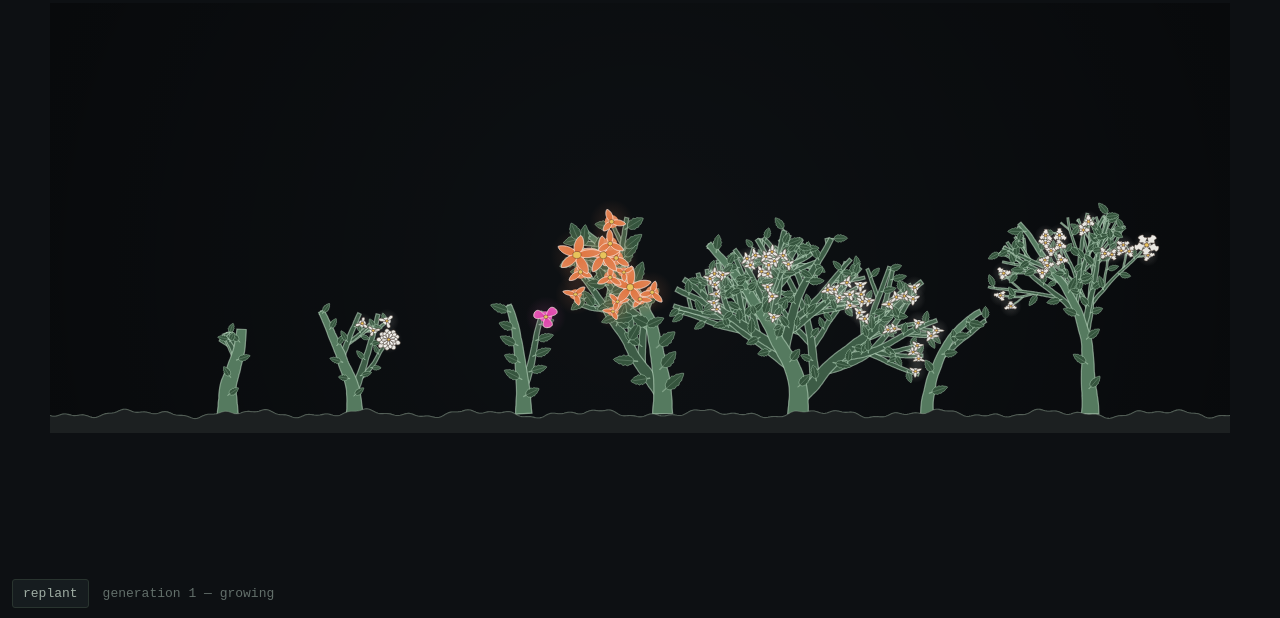
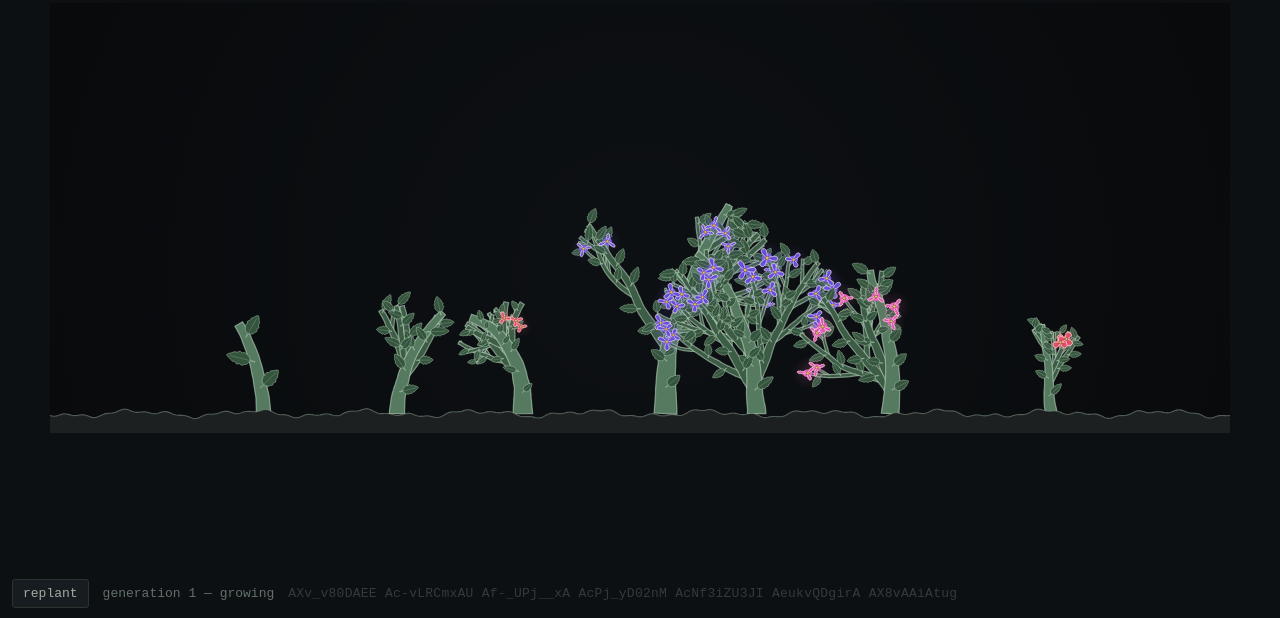
Before and after one commit to musharna/heirloom, a website built with Vite: page garden/index.html in a window 1280 px wide. Shown: the part 182-800 px from the top of the page. Built offline with nearby package versions, Linux system fonts and the light colour scheme; animation ran at ten frames a second.

Commit message:
feat(garden): grow the bed from genomes, and fix the founder distribution
Wires Milestone 2 into the visible pipeline: the garden now draws
express(genome) with growPlant seeded by genomeSeed(genome), never by the plot.
The plot decides WHERE, never WHAT — a plot-derived seed would grow one genome
differently in each bed and break both share links and lineage recognition.

Doing that immediately exposed two defects no unit test could see, because both
are properties of a DISTRIBUTION and every test asserted reachability:

- Every founder came out white. `W` is dominant, so drawing alleles uniformly
  masks 3/4 of the population and the hue loci may as well not exist.
- Every founder had the same habit. Twelve fair coins per polygenic block is a
  binomial concentrated on dosage 6 (sd 1.7 of a 0..12 range), so the bed read
  as seven copies of one plant.

Founder frequencies are now explicit. `W` sits at 0.08 so white stays a
surprise; the `P` series weights are solved backwards from wanting all four
shapes equally often, since a dominance series does NOT give equal shapes from
equal frequencies; and the polygenic blocks draw one frequency per founder and
then the loci at that frequency, which makes the marginal dosage exactly uniform
over 0..12. That is a claim about FOUNDERS only — inherit() still mixes blocks
locus-by-locus, so a breeding population drifts back toward normal, which is
what makes selection feel like it does something.

Eight new tests assert the distribution, each paired with a control pointed at
the uniform-allele generator that shipped, so they cannot quietly stop
discriminating: 3/4 white, sd < 2.2, and a starved bottom of the P series.

123 tests, tsc clean.

Co-Authored-By: Claude Opus 5 <noreply@anthropic.com>
Claude-Session: https://claude.ai/code/session_01VfiG5tCDpmCmCD7qx7CSzA

```diff
--- a/garden/garden.ts
+++ b/garden/garden.ts
@@ -1,3 +1,6 @@
+import { express } from "../src/genome/express";
+import { randomGenome, type Genome } from "../src/genome/genome";
+import { genomeSeed, serialize } from "../src/genome/serialize";
 import { growPlant } from "../src/growth/sim";
 import { mulberry32 } from "../src/rng";
 import {
@@ -6,7 +9,7 @@ import {
   paintStage,
   soilLine,
 } from "../src/render/stage";
-import type { PetalShape, Phenotype, Plant } from "../src/types";
+import type { Plant } from "../src/types";
 
 const W = 1180;
 // Sized so a full-grown bed roughly fills the frame. At 560 the plants topped out around
@@ -14,39 +17,16 @@ const W = 1180;
 const H = 430;
 const PLOTS = 7;
 
-/**
- * A random plausible phenotype.
- *
- * Milestone 2 replaces this with express(genome) — the point here is only to show what the
- * growth engine's range actually looks like. The lookdev sheet deliberately shares ONE seed
- * across every panel to isolate a single gene, which also means it shows the same plant
- * twelve times and hides all of this.
- */
-function randomPhenotype(rand: () => number): Phenotype {
-  const shapes: PetalShape[] = ["round", "pointed", "lobed", "frilled"];
-  const doubled = rand() < 0.3;
-  return {
-    vigour: 0.35 + 0.65 * rand(),
-    droop: rand() < 0.25 ? 0.6 + 0.4 * rand() : 0.1 + 0.25 * rand(),
-    phototropism: 0.4 + 0.3 * rand(),
-    stiffness: 0.2 + 0.4 * rand(),
-    branchiness: 0.25 + 0.7 * rand(),
-    baseWidth: 7 + 5 * rand(),
-    taper: 0.974 + 0.008 * rand(),
-    branchAngle: 0.38 + 0.4 * rand(),
-    branchWidthRatio: 0.62 + 0.16 * rand(),
-    doubled,
-    petalShape: shapes[Math.floor(rand() * shapes.length)]!,
-    hueClass: Math.floor(rand() * 5) as 0 | 1 | 2 | 3 | 4,
-    white: rand() < 0.16,
-    bloomRadius: 15 + 12 * rand(),
-  };
-}
-
-type Bed = { plant: Plant; startTick: number; maxTick: number };
+type Bed = {
+  genome: Genome;
+  plant: Plant;
+  startTick: number;
+  maxTick: number;
+};
 
 const canvas = document.getElementById("c") as HTMLCanvasElement;
 const statusEl = document.getElementById("status")!;
+const codesEl = document.getElementById("codes")!;
 const dpr = Math.min(2, window.devicePixelRatio || 1);
 canvas.width = W * dpr;
 canvas.height = H * dpr;
@@ -66,28 +46,41 @@ function plant(seed: number): void {
   const soil = soilLine(H);
   beds = [];
   for (let i = 0; i < PLOTS; i++) {
-    const pheno = randomPhenotype(rand);
+    const genome = randomGenome(rand);
     // Spread the plots across the bed, jittered so they are not a metronome, then inset from
     // the edges — a plant's canopy spreads well past its plot, and unclamped jitter was
     // pushing the outer two plants half out of frame.
-    const inset = 90;
+    // 90 was not enough once founders spanned the full droop range: a weeper leans ~45px
+    // past its plot, so the outermost one hung its only flower over the frame edge.
+    const inset = 135;
     const span = W - inset * 2;
     const x =
       inset +
       ((i + 0.5) / PLOTS) * span +
       (rand() - 0.5) * (span / PLOTS) * 0.4;
-    const p = growPlant(pheno, Math.floor(rand() * 2 ** 30), { x, y: soil });
+    // The growth seed is the GENOME's, never the plot's (§6). A plot-derived seed would grow
+    // the same genome differently in each bed, which breaks both share links and lineage
+    // recognizability — so the plot only decides WHERE, never WHAT.
+    const p = growPlant(express(genome), genomeSeed(genome), { x, y: soil });
     const maxTick = Math.max(
       0,
       ...p.segments.map((s) => s.tick),
       ...p.blooms.map((b) => b.tick),
     );
     // Staggered emergence, so the bed fills in rather than all rising in lockstep.
-    beds.push({ plant: p, startTick: Math.floor(rand() * 46), maxTick });
+    beds.push({
+      genome,
+      plant: p,
+      startTick: Math.floor(rand() * 46),
+      maxTick,
+    });
   }
   t = 0;
   doneAtT = null;
   generation++;
+  // Every plant in the bed is now reproducible from eleven characters. Printing them is the
+  // cheapest possible check that the share format is wired to what is actually on screen.
+  codesEl.textContent = beds.map((b) => serialize(b.genome)).join("  ");
 }
 
 function frame(): void {
@@ -100,9 +93,7 @@ function frame(): void {
   paintSoil(ctx, W, H);
 
   const done = beds.every((b) => t - b.startTick >= b.maxTick);
-  statusEl.textContent = done
-    ? `generation ${generation} — grown`
-    : `generation ${generation} — growing`;
+  statusEl.textContent = `generation ${generation} — ${done ? "grown" : "growing"}`;
 
   // Growth speed: ~1.4 ticks per frame reads as unhurried without being tedious.
   t += 1.4;
--- a/garden/index.html
+++ b/garden/index.html
@@ -48,6 +48,10 @@
       button:hover {
         background: #223035;
       }
+      #codes {
+        opacity: 0.45;
+        letter-spacing: 0.02em;
+      }
     </style>
   </head>
   <body>
@@ -55,6 +59,7 @@
     <div id="hud">
       <button id="replant">replant</button>
       <span id="status"></span>
+      <span id="codes"></span>
     </div>
     <script type="module" src="./garden.ts"></script>
   </body>
--- a/src/genome/genome.ts
+++ b/src/genome/genome.ts
@@ -86,23 +86,92 @@ function polyGamete(block: PolyBlock, rand: () => number): number {
   return out;
 }
 
+/**
+ * Founder allele frequencies. NOT uniform, and the difference is visible on screen.
+ *
+ * Drawing every allele at 0.5 seems like the neutral choice and is not. Two failures showed
+ * up the moment expressed genomes drove the garden instead of hand-written phenotypes:
+ *
+ *   - `W` is DOMINANT, so frequency 0.5 masks 3/4 of the population. Every founder flower
+ *     came out white and the hue loci may as well not have existed.
+ *   - `P` is a dominance SERIES, so equal allele frequencies do not give equal shapes. The
+ *     top allele shows whenever either copy carries it: 44% frilled, 6% round.
+ *
+ * The `P` weights below are solved backwards from wanting all four shapes roughly equally
+ * often. A shape shows when it is the highest-ranked allele present, so with cumulative
+ * frequency C(k) over ranks at-or-below k, P(shape k) = C(k)² − C(k−1)². Setting each to
+ * 1/4 gives C = (1, .866, .5) and the weights are the differences.
+ */
+const FOUNDER = {
+  /** P(the pigment-block allele `W`). Low: white must be uncommon enough to be a surprise. */
+  W: 0.08,
+  /** P(`D`, single). 0.5 leaves a quarter of founders doubled. */
+  D: 0.5,
+  /** Rank-ordered: frilled, lobed, pointed, round. */
+  P: [0.134, 0.159, 0.207, 0.5],
+} as const;
+
+function weighted<T>(
+  items: readonly T[],
+  weights: readonly number[],
+  rand: () => number,
+): T {
+  const total = weights.reduce((a, b) => a + b, 0);
+  let r = rand() * total;
+  for (let i = 0; i < items.length; i++) {
+    r -= weights[i]!;
+    if (r <= 0) return items[i]!;
+  }
+  return items[items.length - 1]!;
+}
+
+/**
+ * A founder polygenic block: draw ONE frequency for the whole block, then every locus at
+ * that frequency.
+ *
+ * The hierarchical draw is the whole point. Twelve fair coins is a binomial concentrated on
+ * dosage 6 — sd 1.7 out of a 0..12 range — so every founder came out with the same mid-range
+ * habit and the bed read as seven copies of one plant. Drawing p ~ U(0,1) first makes the
+ * marginal dosage distribution exactly UNIFORM over 0..12 (a beta(1,1)-binomial), which is
+ * the spread a founder collection of distinct cultivars actually has.
+ *
+ * This is a statement about FOUNDERS only. Once breeding starts, `inherit` mixes blocks
+ * locus-by-locus and the population drifts back toward a normal distribution — which is
+ * correct, and is what makes selection feel like it is doing something.
+ */
 function randomPoly(rand: () => number): PolyBlock {
+  const p = rand();
   let a = 0;
   let b = 0;
   for (let i = 0; i < POLY_LOCI; i++) {
-    if (rand() < 0.5) a |= 1 << i;
-    if (rand() < 0.5) b |= 1 << i;
+    if (rand() < p) a |= 1 << i;
+    if (rand() < p) b |= 1 << i;
   }
   return { a, b };
 }
 
 export function randomGenome(rand: () => number): Genome {
+  // One hue frequency per founder, for the same reason as the polygenic blocks: four fair
+  // coins would pile 3/8 of the population into hue class 2 and leave 1/16 at each end.
+  const hueP = rand();
+  const hue = <A extends string>(pair: readonly [A, A]): A =>
+    rand() < hueP ? pair[0] : pair[1];
+
   return {
-    W: [pick(W_ALLELES, rand), pick(W_ALLELES, rand)],
-    H1: [pick(H1_ALLELES, rand), pick(H1_ALLELES, rand)],
-    H2: [pick(H2_ALLELES, rand), pick(H2_ALLELES, rand)],
-    D: [pick(D_ALLELES, rand), pick(D_ALLELES, rand)],
-    P: [pick(P_ALLELES, rand), pick(P_ALLELES, rand)],
+    W: [
+      weighted(W_ALLELES, [FOUNDER.W, 1 - FOUNDER.W], rand),
+      weighted(W_ALLELES, [FOUNDER.W, 1 - FOUNDER.W], rand),
+    ],
+    H1: [hue(H1_ALLELES), hue(H1_ALLELES)],
+    H2: [hue(H2_ALLELES), hue(H2_ALLELES)],
+    D: [
+      weighted(D_ALLELES, [FOUNDER.D, 1 - FOUNDER.D], rand),
+      weighted(D_ALLELES, [FOUNDER.D, 1 - FOUNDER.D], rand),
+    ],
+    P: [
+      weighted(P_ALLELES, FOUNDER.P, rand),
+      weighted(P_ALLELES, FOUNDER.P, rand),
+    ],
     V: randomPoly(rand),
     G: randomPoly(rand),
     B: randomPoly(rand),
```
Also changed, not shown: test/genome.test.ts (+118 -0 lines).
